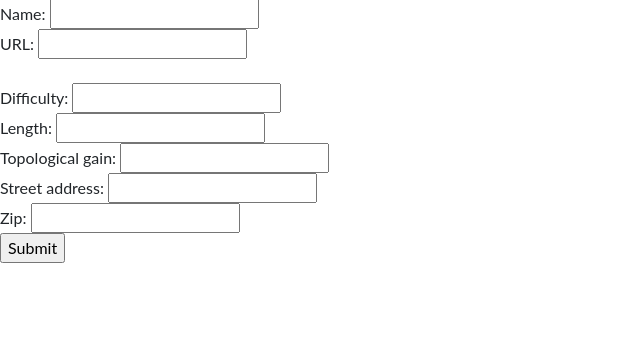
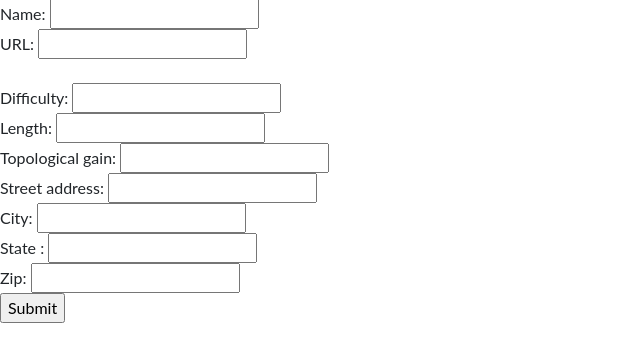
Before and after one commit to pfwrocks/explore-cville, a PHP site: page /add-hike.php in a window 1280 px wide. Shown: the part 281-643 px from the top of the page, without its empty margins (0-640 px from the left). Run offline with PHP 8.4, Linux system fonts and the light colour scheme.

Commit message:
hike works

```diff
--- a/add-hike.php
+++ b/add-hike.php
@@ -17,6 +17,8 @@ function addHikeForm()
         Length: <input type='text' name='hike_length'><br>
         Topological gain: <input type='text' name='hike_topo'><br>
         Street address: <input type='text' name='hike_st'><br>
+        City: <input type='text' name='hike_city'><br>
+        State : <input type='text' name='hike_state'><br>
         Zip: <input type='text' name='hike_zip'><br>
         <input type='submit'>
     </form>
@@ -35,6 +37,8 @@ function addHikeForm()
             $_POST['hike_length'],
             $_POST['hike_topo'],
             $_POST['hike_st'],
+            $_POST['hike_city'],
+            $_POST['hike_state'],
             $_POST['hike_zip']);
     }
 
@@ -57,8 +61,10 @@ function addHike($id, $name, $diff, $len, $top, $st, $zip)
         HIKE_LENGTH,
         HIKE_TOPO_GAIN,
         HIKE_STREET,
+        HIKE_CITY,
+        HIKE_STATE,
         HIKE_ZIP)
-    VALUES (:id, :name, :diff, :len, :top, :st, :zip)";
+    VALUES (:id, :name, :diff, :len, :top, :street, :city, :state, :zip)";
 
     $statement = $db->prepare($query);
     $statement->bindValue(':name', $name);
@@ -66,12 +72,11 @@ function addHike($id, $name, $diff, $len, $top, $st, $zip)
     $statement->bindValue(':diff', $diff);
     $statement->bindValue(':len', $len);
     $statement->bindValue(':top', $top);
-    $statement->bindValue(':st', $st);
+    $statement->bindValue(':state', $state);
+    $statement->bindValue(':city', $city);
+    $statement->bindValue(':street', $street);
     $statement->bindValue(':zip', $zip);
     $statement->execute();
     $statement->closeCursor();
 }
-
-
-
 ?>
```
Also changed, not shown: add-movie.php (+6 -14 lines).
